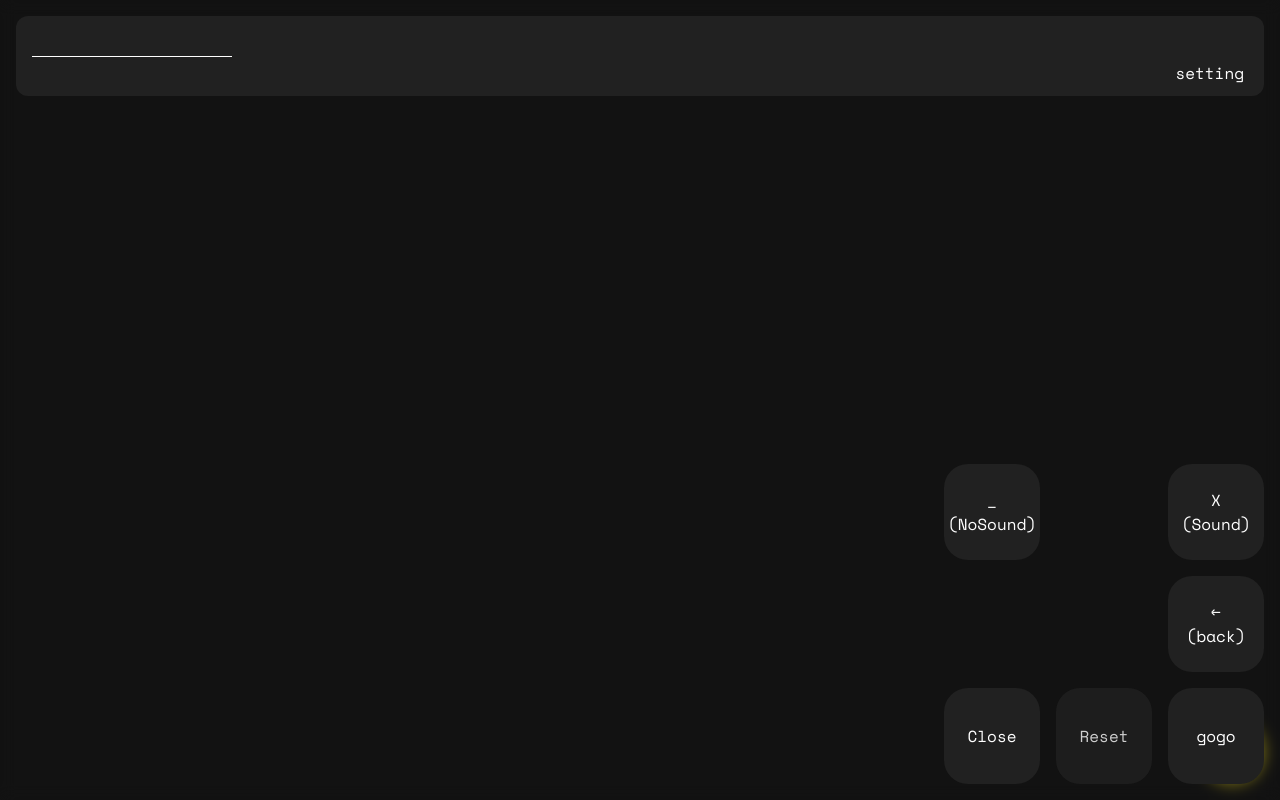
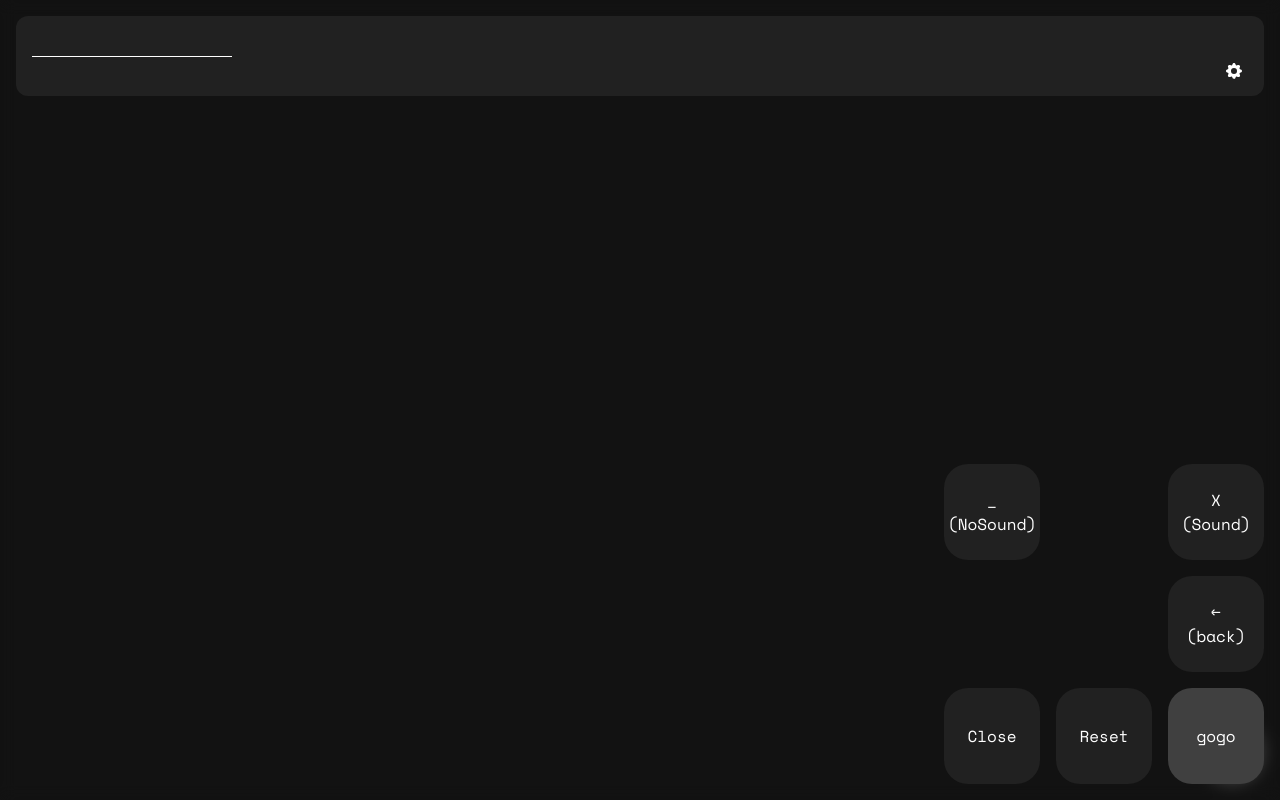
Before and after one commit to Hengry/asalato-site, a Gatsby site: page / in a window 1280 px wide. Both pictures are taken after a click on the element 1232 px from the left and 752 px from the top of the page. Built offline with nearby package versions, Linux system fonts and the light colour scheme; Gatsby itself is replaced by a stand-in of ours.

Commit message:
add icon

```diff
--- /dev/null
+++ b/src/components/icons/SettingIcon.tsx
@@ -0,0 +1,16 @@
+import React from 'react';
+
+export default () => (
+  <svg
+    xmlns="http://www.w3.org/2000/svg"
+    className="h-5 w-5"
+    viewBox="0 0 20 20"
+    fill="currentColor"
+  >
+    <path
+      fillRule="evenodd"
+      d="M11.49 3.17c-.38-1.56-2.6-1.56-2.98 0a1.532 1.532 0 01-2.286.948c-1.372-.836-2.942.734-2.106 2.106.54.886.061 2.042-.947 2.287-1.561.379-1.561 2.6 0 2.978a1.532 1.532 0 01.947 2.287c-.836 1.372.734 2.942 2.106 2.106a1.532 1.532 0 012.287.947c.379 1.561 2.6 1.561 2.978 0a1.533 1.533 0 012.287-.947c1.372.836 2.942-.734 2.106-2.106a1.533 1.533 0 01.947-2.287c1.561-.379 1.561-2.6 0-2.978a1.532 1.532 0 01-.947-2.287c.836-1.372-.734-2.942-2.106-2.106a1.532 1.532 0 01-2.287-.947zM10 13a3 3 0 100-6 3 3 0 000 6z"
+      clipRule="evenodd"
+    />
+  </svg>
+);
--- a/src/components/tools/Resolver.tsx
+++ b/src/components/tools/Resolver.tsx
@@ -7,6 +7,7 @@ import Input from '../Input';
 import ToolPanel from './ToolPanel';
 import Note from 'components/Note';
 import Notation from 'components/Notation';
+import SettingIcon from 'components/icons/SettingIcon';
 import { Solution } from 'interfaces/data';
 
 const Overlay = styled(Dialog.Overlay)`
@@ -85,7 +86,7 @@ const Resolver = (props: ResolverProps) => {
   return (
     <>
       <div
-        className="rounded-full w-16 h-16 bg-main flex items-center justify-center"
+        className="rounded-full w-16 h-16 bg-gray-700 flex items-center justify-center"
         onClick={handleClicked}
       />
       <Dialog
@@ -99,9 +100,17 @@ const Resolver = (props: ResolverProps) => {
       >
         <Overlay />
         <Dialog.Title className="absolute z-10 bg-surface top-0 inset-x-0 m-4 h-20 p-4 rounded-xl">
-          <Input value={input} onChange={handleChange} />
+          <input
+            name="input"
+            type="text"
+            value={input}
+            onChange={handleChange}
+            className="tracking-widest"
+          />
           <div className="flex justify-end">
-            <button className="rounded p-1">setting</button>
+            <button className="rounded p-1">
+              <SettingIcon />
+            </button>
           </div>
         </Dialog.Title>
         {openSolutionPanel && (
@@ -157,7 +166,7 @@ const Resolver = (props: ResolverProps) => {
             </button>
             <button
               type="button"
-              className="rounded-3xl inline-block bg-surface h-24 w-24 m-2 opacity-80"
+              className="rounded-3xl inline-block bg-surface h-24 w-24 m-2"
               onClick={() => {
                 setInput('');
                 setRythm('');
@@ -168,7 +177,7 @@ const Resolver = (props: ResolverProps) => {
             </button>
             <button
               type="submit"
-              className="rounded-3xl inline-block bg-surface h-24 w-24 m-2"
+              className="rounded-3xl inline-block bg-gray-700 h-24 w-24 m-2"
             >
               gogo
             </button>
```
